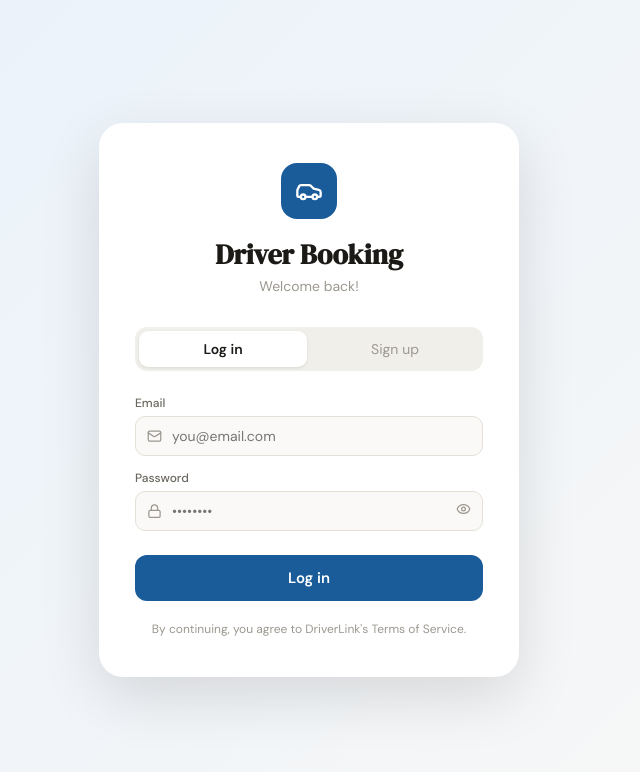
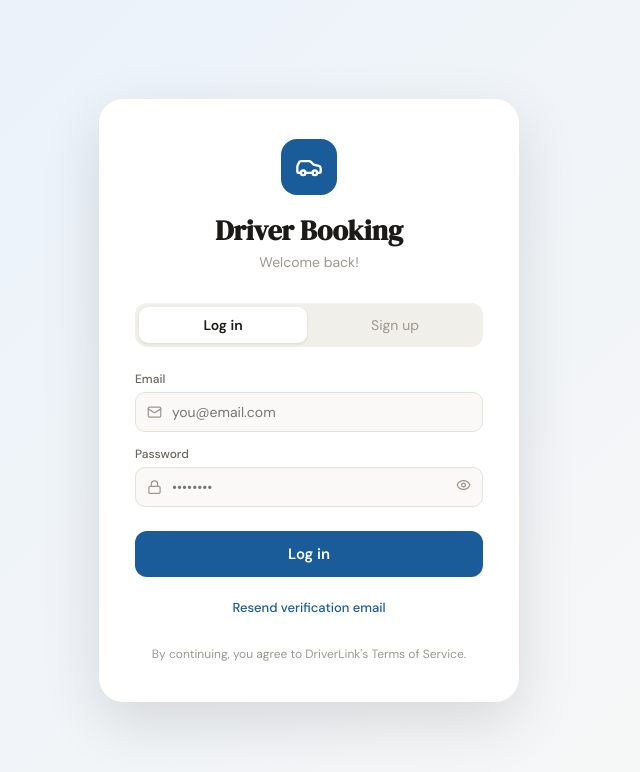
Before and after one commit to klaayd39/Driver-Booking, a React (Vite) app: page / in a window 1280 px wide. Shown: the top 772 px of the page, without its empty margins (331-971 px from the left). Built offline with nearby package versions, Linux system fonts and the light colour scheme.

Commit message:
resend email confirmation

```diff
--- a/src/pages/AuthPage.jsx
+++ b/src/pages/AuthPage.jsx
@@ -10,33 +10,86 @@ export default function AuthPage({ onLogin }) {
   const [showPassword, setShowPassword] = useState(false);
   const [loading, setLoading] = useState(false);
   const [error, setError] = useState('');
+  const [success, setSuccess] = useState('');
 
-  const handleSubmit = async () => {
-    setLoading(true);
-    setError('');
+const handleSubmit = async () => {
+  setLoading(true);
+  setError('');
+  setSuccess('');
 
+  try {
     if (isLogin) {
-      // Login
+      // LOGIN
       const { data, error } = await supabase.auth.signInWithPassword({
         email,
         password,
       });
-      if (error) setError(error.message);
-      else onLogin(data.user);
+
+      if (error) {
+        setError(error.message);
+      } else if (!data.user?.email_confirmed_at) {
+        await supabase.auth.signOut();
+
+        setError(
+          'Please verify your email address before logging in. Check your inbox.'
+        );
+      } else {
+        onLogin(data.user);
+      }
     } else {
-      // Sign up
-      const { data, error } = await supabase.auth.signUp({
+      // SIGN UP
+      const { error } = await supabase.auth.signUp({
         email,
         password,
         options: {
-          data: { full_name: name }
-        }
+          emailRedirectTo: window.location.origin,
+          data: {
+            full_name: name,
+          },
+        },
       });
-      if (error) setError(error.message);
-      else onLogin(data.user);
+
+      if (error) {
+        setError(error.message);
+      } else {
+        setSuccess(
+          'Account created successfully! Please check your email and click the verification link before logging in.'
+        );
+
+        // Switch back to login form
+setIsLogin(true);
+
+// Clear form
+setName('');
+setEmail('');
+setPassword('');
+      }
     }
-    setLoading(false);
-  };
+  } catch (err) {
+    setError(err.message || 'Something went wrong.');
+  }
+
+  setLoading(false);
+};
+const resendVerification = async () => {
+  if (!email) {
+    setError('Please enter your email address first.');
+    return;
+  }
+
+  const { error } = await supabase.auth.resend({
+    type: 'signup',
+    email,
+  });
+
+  if (error) {
+    setError(error.message);
+  } else {
+    setSuccess(
+      'Verification email sent successfully. Please check your inbox.'
+    );
+  }
+};
 
   return (
     <div style={{
@@ -153,6 +206,22 @@ export default function AuthPage({ onLogin }) {
             ⚠️ {error}
           </div>
         )}
+        {success && (
+  <div
+    style={{
+      background: '#e8f8ee',
+      color: '#1f7a45',
+      padding: '10px 14px',
+      borderRadius: 10,
+      fontSize: 13,
+      marginBottom: 16,
+      border: '1px solid #cdeed8',
+    }}
+  >
+    ✅ {success}
+  </div>
+)}
+
 
         {/* Submit button */}
         <button
@@ -164,9 +233,29 @@ export default function AuthPage({ onLogin }) {
             cursor: loading ? 'not-allowed' : 'pointer', opacity: loading ? 0.7 : 1,
             fontFamily: 'var(--font-sans)', transition: 'opacity 0.15s',
           }}
+
         >
           {loading ? '⏳ Please wait...' : isLogin ? 'Log in' : 'Create account'}
         </button>
+{isLogin && (
+  <button
+    type="button"
+    onClick={resendVerification}
+    style={{
+      width: '100%',
+      marginTop: 12,
+      padding: '10px',
+      border: 'none',
+      background: 'transparent',
+      color: '#1a5c9a',
+      cursor: 'pointer',
+      fontSize: 13,
+      fontWeight: 500,
+    }}
+  >
+    Resend verification email
+  </button>
+)}
 
         <p style={{ textAlign: 'center', fontSize: 12, color: '#9c9890', marginTop: 20 }}>
           By continuing, you agree to DriverLink's Terms of Service.
```
